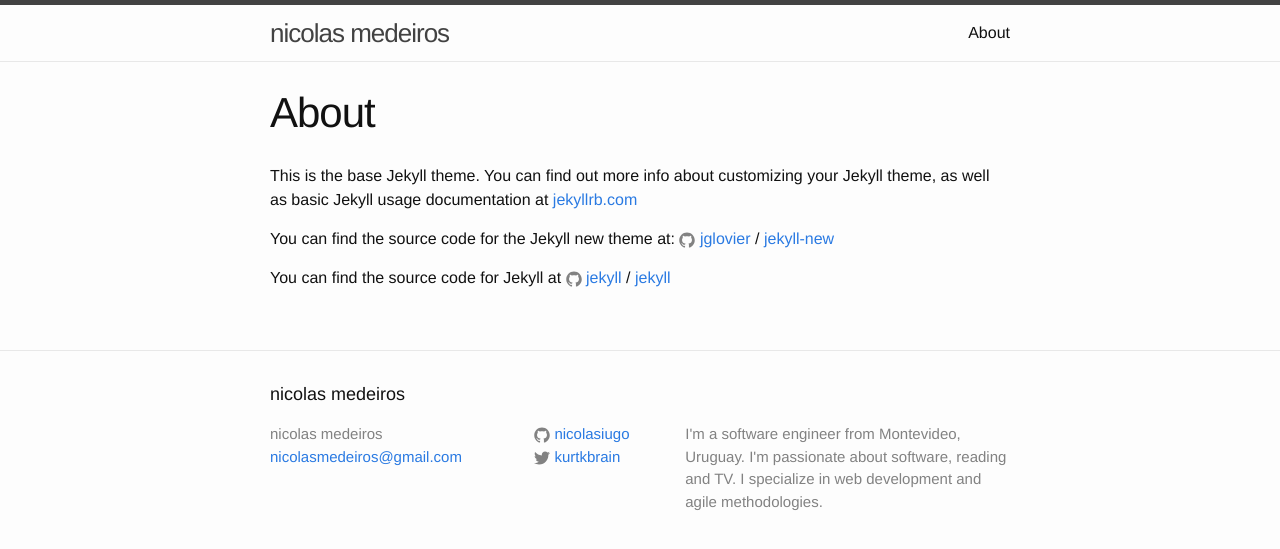
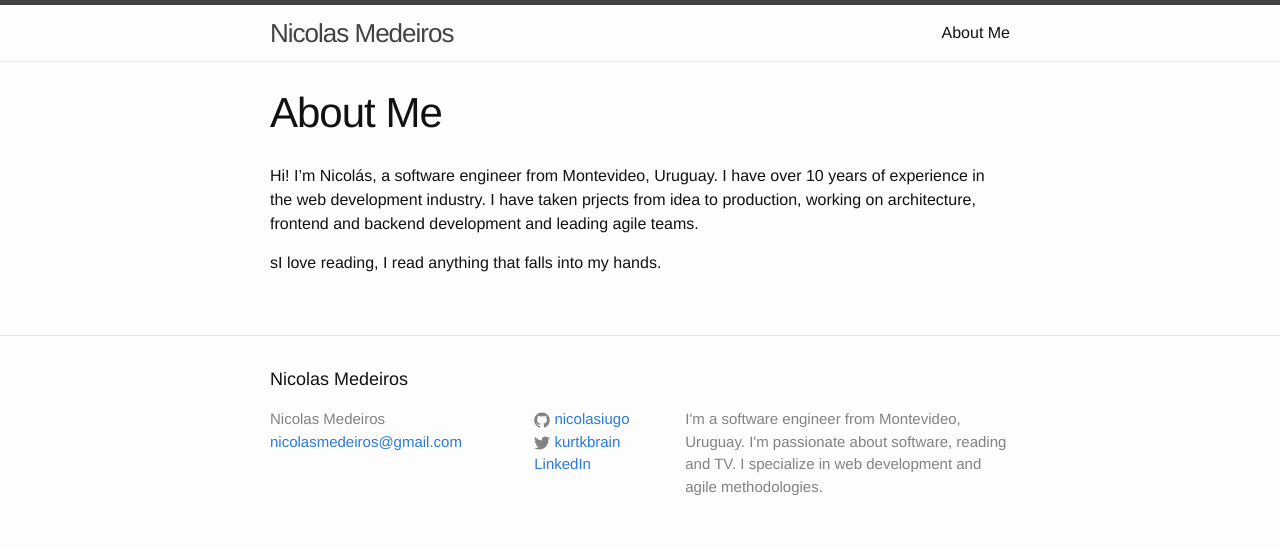
Before and after one commit to nicolasiugo/nicolasiugo.github.io, a Jekyll site: the page built from about.md, in a window 1280 px wide. Shown: the top 549 px of the page. Built offline with Jekyll 4.4.1, drawn with Linux system fonts in a browser that asks for light colours.

Commit message:
update about me

```diff
--- a/_config.yml
+++ b/_config.yml
@@ -6,13 +6,14 @@
 # 'jekyll serve'. If you change this file, please restart the server process.
 
 # Site settings
-title: nicolas medeiros
+title: Nicolas Medeiros
 email: nicolasmedeiros@gmail.com
 description: > # this means to ignore newlines until "baseurl:"
   I'm a software engineer from Montevideo, Uruguay.  I'm passionate about software, reading and TV. I specialize in web development and agile methodologies.
 baseurl: "" # the subpath of your site, e.g. /blog
 url: "http://nicolasmedeiros.com" # the base hostname & protocol for your site
 twitter_username: kurtkbrain
+linkedin_username:  nicolas.medeiros
 github_username:  nicolasiugo
 
 # Build settings
--- a/_includes/footer.html
+++ b/_includes/footer.html
@@ -25,6 +25,14 @@
             {% include icon-twitter.html username=site.twitter_username %}
           </li>
           {% endif %}
+
+          {% if site.linkedin_username %}
+            <li>
+              <a href="https://linkedin.com/in/{{ site.linkedin_username }}">
+                <i class="fa fa-linkedin"></i> LinkedIn
+              </a>
+            </li>
+          {% endif %}
         </ul>
       </div>
 
--- a/about.md
+++ b/about.md
@@ -1,15 +1,9 @@
 ---
 layout: page
-title: About
+title: About Me
 permalink: /about/
 ---
 
-This is the base Jekyll theme. You can find out more info about customizing your Jekyll theme, as well as basic Jekyll usage documentation at [jekyllrb.com](http://jekyllrb.com/)
+Hi! I'm Nicolás, a software engineer from Montevideo, Uruguay. I have over 10 years of experience in the web development industry. I have taken prjects from idea to production, working on architecture, frontend and backend development and leading agile teams.
 
-You can find the source code for the Jekyll new theme at:
-{% include icon-github.html username="jglovier" %} /
-[jekyll-new](https://github.com/jglovier/jekyll-new)
-
-You can find the source code for Jekyll at
-{% include icon-github.html username="jekyll" %} /
-[jekyll](https://github.com/jekyll/jekyll)
+sI love reading, I read anything that falls into my hands.
```
Also changed, not shown: _posts/2016-07-09-welcome-to-jekyll.markdown (deleted, +0 -25 lines), index.html (+11 -3 lines).
